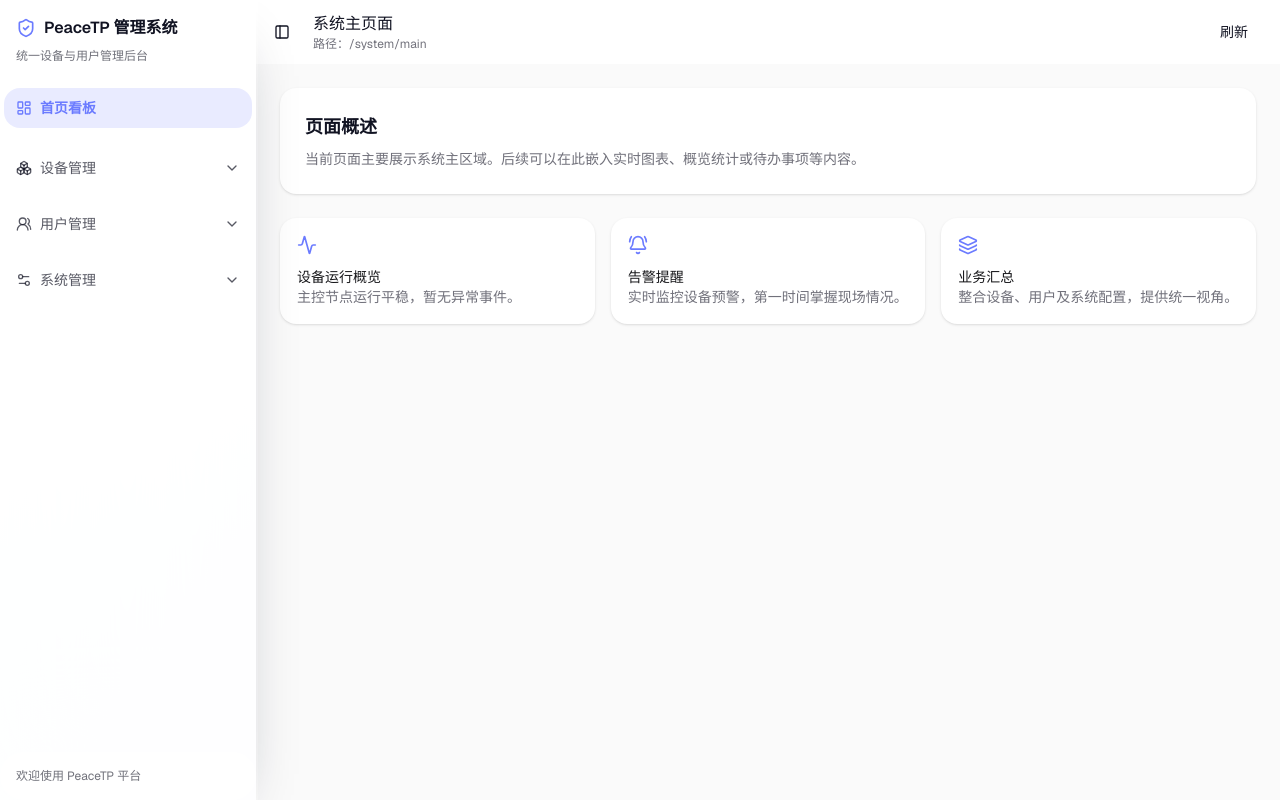
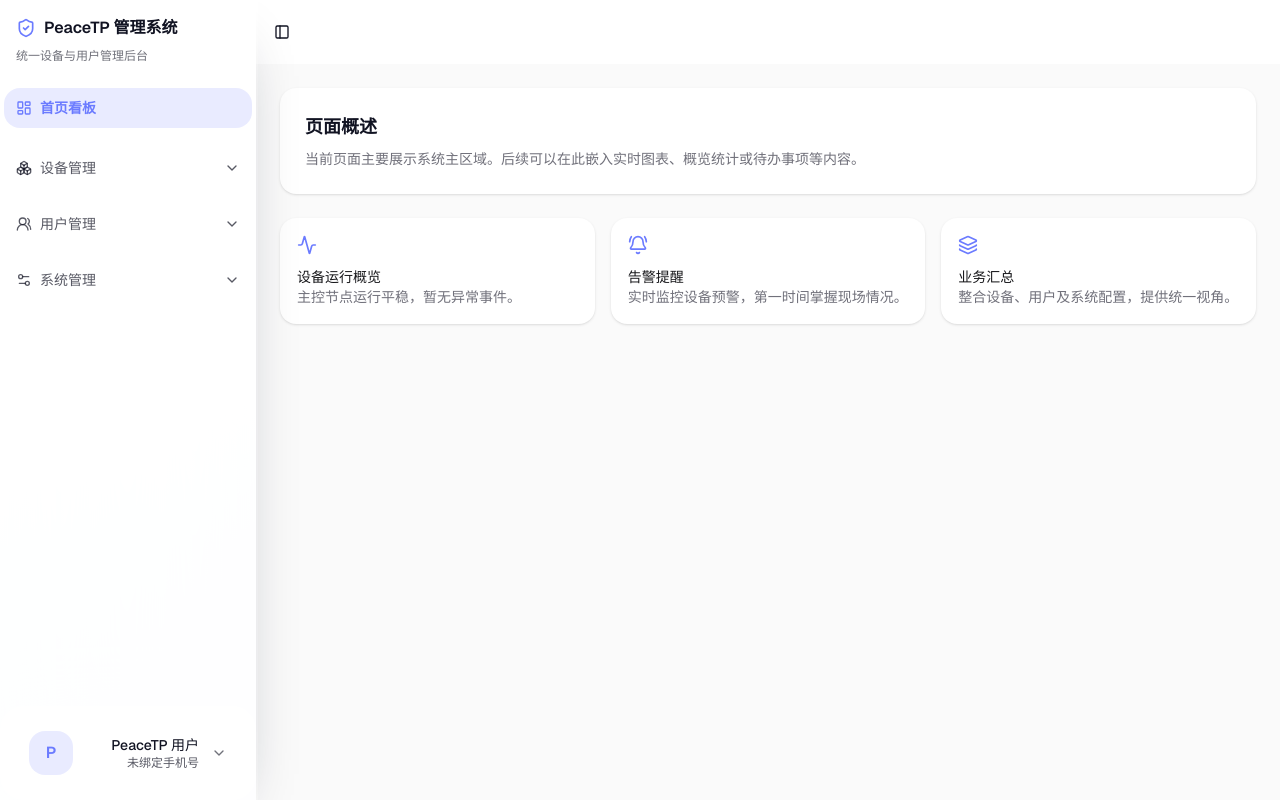
Before and after one commit to linghualive/peacetp-frontend, a Next.js app: page /system/main in a window 1280 px wide. Built offline with nearby package versions, Linux system fonts and the light colour scheme.

Commit message:
✨完成了获取当前用户信息的功能

```diff
--- a/app/api/auth.ts
+++ b/app/api/auth.ts
@@ -7,6 +7,20 @@ export interface LoginRequest {
 
 export interface LoginResponse {
   token: string;
+}
+
+export interface UserRole {
+  id: number;
+  name: string;
+  description?: string;
+}
+
+export interface CurrentUserResponse {
+  id: number;
+  name: string;
+  password?: string;
+  phone: string;
+  role?: UserRole;
 }
 
 export async function login(payload: LoginRequest): Promise<LoginResponse> {
@@ -21,3 +35,15 @@ export async function login(payload: LoginRequest): Promise<LoginResponse> {
 
   return data.data;
 }
+
+export async function getCurrentUser(): Promise<CurrentUserResponse> {
+  const { data } = await apiClient.get<ApiResponse<CurrentUserResponse>>(
+    "/auth/me",
+  );
+
+  if (data.code !== 0 || !data.data) {
+    throw new Error(data.msg || "用户信息获取失败，请稍后重试");
+  }
+
+  return data.data;
+}
--- a/app/components/app-sidebar.tsx
+++ b/app/components/app-sidebar.tsx
@@ -1,7 +1,8 @@
 "use client";
 
+import { useCallback, useEffect, useRef, useState } from "react";
 import Link from "next/link";
-import { usePathname } from "next/navigation";
+import { usePathname, useRouter } from "next/navigation";
 import type { LucideIcon } from "lucide-react";
 import {
   BellRing,
@@ -42,6 +43,13 @@ import {
   CollapsibleTrigger,
 } from "./ui/collapsible";
 import { cn } from "../lib/utils";
+import { clearToken } from "../tool/token";
+import {
+  DEFAULT_USER_PROFILE,
+  clearUserProfile,
+  getUserProfile,
+  type UserProfile,
+} from "../tool/user-profile";
 
 type NavigationItem = {
   title: string;
@@ -89,8 +97,34 @@ const navigation: NavigationItem[] = [
 
 export function AppSidebar() {
   const pathname = usePathname() ?? "/";
+  const router = useRouter();
   const { state } = useSidebar();
   const isCollapsed = state === "collapsed";
+  const [userProfile, setUserProfile] = useState<UserProfile>(DEFAULT_USER_PROFILE);
+  const [isMenuOpen, setIsMenuOpen] = useState(false);
+  const menuRef = useRef<HTMLDivElement>(null);
+
+  useEffect(() => {
+    setUserProfile(getUserProfile());
+  }, []);
+
+  useEffect(() => {
+    if (!isMenuOpen) {
+      return;
+    }
+
+    const handleClickOutside = (event: MouseEvent) => {
+      if (!menuRef.current) {
+        return;
+      }
+      if (!menuRef.current.contains(event.target as Node)) {
+        setIsMenuOpen(false);
+      }
+    };
+
+    document.addEventListener("mousedown", handleClickOutside);
+    return () => document.removeEventListener("mousedown", handleClickOutside);
+  }, [isMenuOpen]);
 
   const normalize = (value: string) => {
     if (value === "/") return value;
@@ -105,6 +139,24 @@ export function AppSidebar() {
       normalizedPath.startsWith(`${normalizedHref}/`)
     );
   };
+
+  const displayName = userProfile.name?.trim() || DEFAULT_USER_PROFILE.name;
+  const displayPhone = userProfile.phone?.trim() || DEFAULT_USER_PROFILE.phone;
+  const avatarInitial = displayName.charAt(0) || DEFAULT_USER_PROFILE.name.charAt(0);
+
+  const handleViewProfile = useCallback(() => {
+    setIsMenuOpen(false);
+    router.push("/system/profile");
+  }, [router]);
+
+  const handleLogout = useCallback(() => {
+    clearToken();
+    clearUserProfile();
+    setIsMenuOpen(false);
+    router.push("/");
+  }, [router]);
+
+  const toggleMenu = () => setIsMenuOpen((prev) => !prev);
 
   return (
     <Sidebar collapsible="icon">
@@ -228,7 +280,54 @@ export function AppSidebar() {
       </SidebarContent>
       {!isCollapsed && (
         <SidebarFooter className="rounded-[1.5rem] bg-white/15 p-4 backdrop-blur">
-          <p className="text-xs text-sidebar-foreground/60">欢迎使用 PeaceTP 平台</p>
+          <div className="relative" ref={menuRef}>
+            <button
+              type="button"
+              onClick={toggleMenu}
+              aria-haspopup="menu"
+              aria-expanded={isMenuOpen}
+              className={cn(
+                "flex w-full items-center gap-3 rounded-2xl border border-white/30 bg-white/50 px-3 py-2 text-left text-sidebar-foreground transition",
+                "hover:border-white/60 hover:bg-white/70",
+              )}
+            >
+              <div className="flex size-11 items-center justify-center rounded-2xl bg-primary/15 text-base font-semibold text-primary">
+                {avatarInitial}
+              </div>
+              <div className="flex flex-1 flex-col items-end text-right">
+                <span className="max-w-[8rem] truncate text-sm font-medium">
+                  {displayName}
+                </span>
+                <span className="max-w-[8rem] truncate text-xs text-sidebar-foreground/70">
+                  {displayPhone}
+                </span>
+              </div>
+              <ChevronDown
+                className={cn(
+                  "size-4 text-sidebar-foreground/60 transition",
+                  isMenuOpen && "rotate-180",
+                )}
+              />
+            </button>
+            {isMenuOpen && (
+              <div className="absolute bottom-full right-0 mb-3 w-48 rounded-2xl border border-white/40 bg-white/95 p-1 text-sm text-sidebar-foreground shadow-[0_20px_45px_-25px_rgba(15,23,42,0.35)] backdrop-blur">
+                <button
+                  type="button"
+                  className="flex w-full items-center justify-between rounded-xl px-3 py-2 text-left transition hover:bg-primary/5"
+                  onClick={handleViewProfile}
+                >
+                  查看个人详情信息
+                </button>
+                <button
+                  type="button"
+                  className="flex w-full items-center justify-between rounded-xl px-3 py-2 text-left text-rose-600 transition hover:bg-rose-50"
+                  onClick={handleLogout}
+                >
+                  退出登录
+                </button>
+              </div>
+            )}
+          </div>
         </SidebarFooter>
       )}
       <SidebarRail />
--- a/app/components/system-page-shell.tsx
+++ b/app/components/system-page-shell.tsx
@@ -30,16 +30,6 @@ export function SystemPageShell({
       <SidebarInset>
         <header className="flex h-[var(--header-height)] shrink-0 items-center gap-2 border-b bg-white px-4">
           <SidebarTrigger className="-ml-1" />
-          <Separator orientation="vertical" className="h-6" />
-          <div className="flex flex-col">
-            <h1 className="text-base font-medium">{title}</h1>
-            <p className="text-xs text-zinc-500">路径：{path}</p>
-          </div>
-          <div className="ml-auto flex items-center gap-2">
-            <Button variant="outline" size="sm">
-              刷新
-            </Button>
-          </div>
         </header>
         <div className="flex flex-1 flex-col gap-6 bg-zinc-50 p-6">
           <section className="rounded-2xl border bg-white p-6 shadow-sm">
--- a/app/page.tsx
+++ b/app/page.tsx
@@ -4,7 +4,7 @@ import { useState, useTransition } from "react";
 import { useRouter } from "next/navigation";
 import { LockKeyhole, ShieldCheck } from "lucide-react";
 
-import { login } from "./api/auth";
+import { getCurrentUser, login } from "./api/auth";
 import { Button } from "./components/ui/button";
 import {
   Card,
@@ -15,7 +15,8 @@ import {
 } from "./components/ui/card";
 import { Input } from "./components/ui/input";
 import { Label } from "./components/ui/label";
-import { setToken } from "./tool/token";
+import { clearToken, setToken } from "./tool/token";
+import { clearUserProfile, setUserProfile } from "./tool/user-profile";
 
 const initialFormState = {
   name: "",
@@ -41,8 +42,12 @@ export default function Home() {
       try {
         const { token } = await login(form);
         setToken(token);
+        const profile = await getCurrentUser();
+        setUserProfile(profile);
         router.push("/system/main");
       } catch (err) {
+        clearToken();
+        clearUserProfile();
         setError(err instanceof Error ? err.message : "登录失败，请稍后重试");
       }
     });
@@ -67,22 +72,6 @@ export default function Home() {
                 统一的设备、用户与系统配置入口
               </span>
             </div>
-          </div>
-          <div className="rounded-[2.5rem] bg-white/35 p-8 shadow-[var(--glow-strong)] backdrop-blur-2xl">
-            <p className="text-lg font-medium text-foreground">登录说明</p>
-            <p className="mt-2 text-sm leading-7 text-foreground/70">
-              使用平台账号密码登录后，系统会请求{" "}
-              <code className="rounded bg-zinc-100 px-1 py-0.5 text-xs">/auth/login</code>{" "}
-              接口获取 token，并存储到本地。后续访问后端接口时，会在请求头的{" "}
-              <code className="rounded bg-zinc-100 px-1 py-0.5 text-xs">
-                Authentication
-              </code>{" "}
-              与{" "}
-              <code className="rounded bg-zinc-100 px-1 py-0.5 text-xs">
-                Authorization
-              </code>{" "}
-              字段中自动携带该 token。
-            </p>
           </div>
         </div>
         <div className="flex w-full max-w-md flex-col gap-6">
--- a/app/system/main/page.tsx
+++ b/app/system/main/page.tsx
@@ -36,16 +36,6 @@ export default function SystemMainPage() {
       <SidebarInset>
         <header className="flex h-[var(--header-height)] shrink-0 items-center gap-2 border-b bg-white px-4">
           <SidebarTrigger className="-ml-1" />
-          <Separator orientation="vertical" className="h-6" />
-          <div className="flex flex-col">
-            <h1 className="text-base font-medium">系统主页面</h1>
-            <p className="text-xs text-zinc-500">路径：/system/main</p>
-          </div>
-          <div className="ml-auto flex items-center gap-2">
-            <Button variant="outline" size="sm">
-              刷新
-            </Button>
-          </div>
         </header>
         <div className="flex flex-1 flex-col gap-6 bg-zinc-50 p-6">
           <section className="rounded-2xl border bg-white p-6 shadow-sm">
--- /dev/null
+++ b/app/system/profile/page.tsx
@@ -0,0 +1,11 @@
+import { SystemPageShell } from "../../components/system-page-shell";
+
+export default function UserProfilePage() {
+  return (
+    <SystemPageShell
+      title="个人信息"
+      path="/system/profile"
+      description="用于展示当前用户个人信息的占位页面，可在此扩展头像、联系方式、登录记录等模块。"
+    />
+  );
+}
--- /dev/null
+++ b/app/tool/user-profile.ts
@@ -0,0 +1,69 @@
+const USER_PROFILE_KEY = "peacetp_user_profile";
+
+export type UserProfileRole = {
+  id: number;
+  name: string;
+  description?: string;
+};
+
+export type UserProfile = {
+  id: number;
+  name: string;
+  phone: string;
+  password?: string;
+  role?: UserProfileRole;
+};
+
+export const DEFAULT_USER_PROFILE: UserProfile = {
+  id: 0,
+  name: "PeaceTP 用户",
+  phone: "未绑定手机号",
+  password: "",
+  role: undefined,
+};
+
+export function getUserProfile(): UserProfile {
+  if (typeof window === "undefined") {
+    return DEFAULT_USER_PROFILE;
+  }
+
+  const storedProfile = window.localStorage.getItem(USER_PROFILE_KEY);
+  if (!storedProfile) {
+    return DEFAULT_USER_PROFILE;
+  }
+
+  try {
+    const parsed = JSON.parse(storedProfile) as Partial<UserProfile>;
+    return {
+      id: typeof parsed.id === "number" ? parsed.id : DEFAULT_USER_PROFILE.id,
+      name: parsed.name?.trim() ? parsed.name : DEFAULT_USER_PROFILE.name,
+      phone: parsed.phone?.trim() ? parsed.phone : DEFAULT_USER_PROFILE.phone,
+      password: parsed.password ?? DEFAULT_USER_PROFILE.password,
+      role: parsed.role ?? DEFAULT_USER_PROFILE.role,
+    };
+  } catch {
+    return DEFAULT_USER_PROFILE;
+  }
+}
+
+export function setUserProfile(profile: Partial<UserProfile>) {
+  if (typeof window === "undefined") {
+    return;
+  }
+
+  const current = getUserProfile();
+  const nextProfile: UserProfile = {
+    ...DEFAULT_USER_PROFILE,
+    ...current,
+    ...profile,
+  };
+
+  window.localStorage.setItem(USER_PROFILE_KEY, JSON.stringify(nextProfile));
+}
+
+export function clearUserProfile() {
+  if (typeof window === "undefined") {
+    return;
+  }
+  window.localStorage.removeItem(USER_PROFILE_KEY);
+}
```
